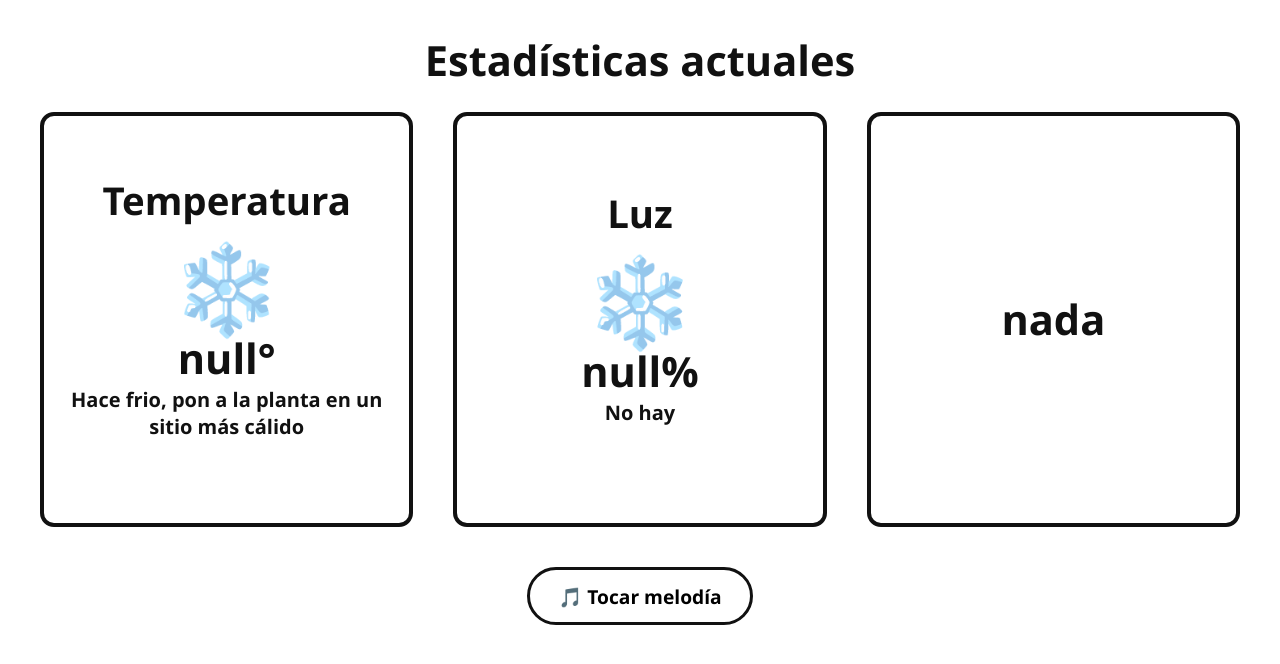
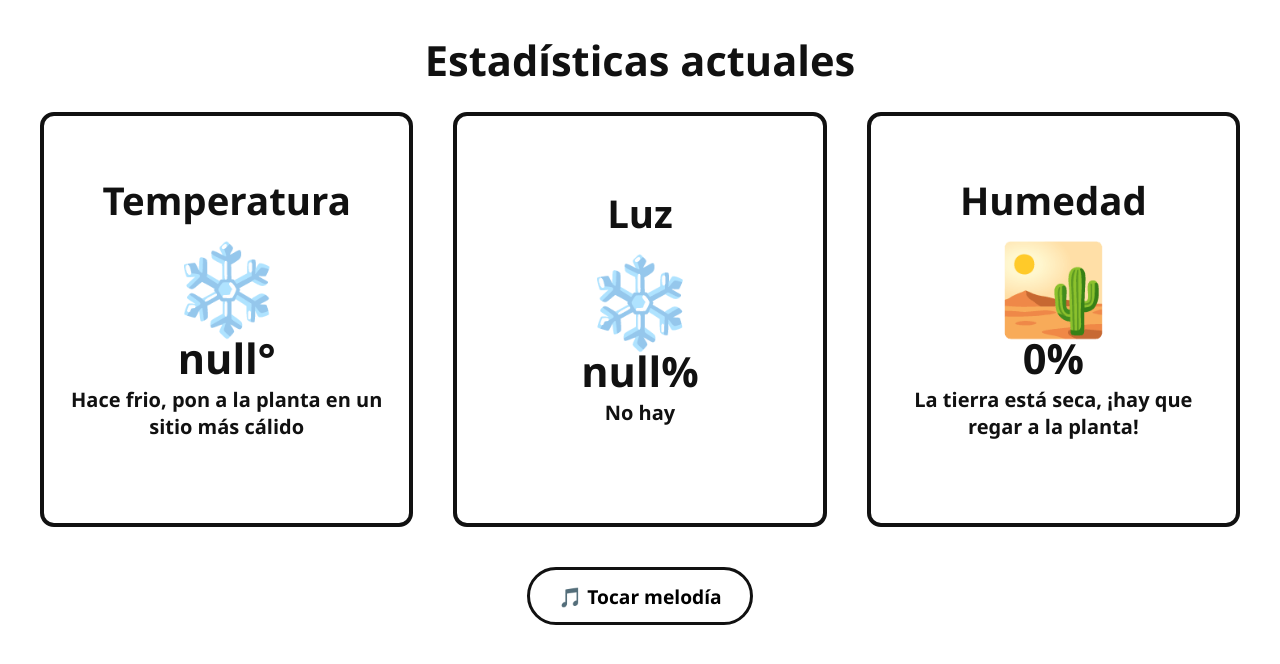
Before and after one commit to angelgandarias/Plantamigo, a Flask app: page / in a window 1280 px wide. Shown: the part 83-747 px from the top of the page. Run offline with Flask 3, Linux system fonts and the light colour scheme; some libraries are stand-ins or nearby versions.

Commit message:
Cambios de funcion de humedad
Ahora se muestra la humedad en frontend y tambien se lee correctamente espero, [pendiente de prueba en la realidad]

```diff
--- a/web/app.py
+++ b/web/app.py
@@ -9,7 +9,8 @@ sys.path.insert(0, os.path.dirname(os.path.dirname(os.path.abspath(__file__))))
 from sensores.buzzer import melodia
 from sensores.temperature import buscar_sensor, leer_temperatura
 from sensores.lightSensor import leer_luz
-from sensores.moisture import abrir_bus, leer_dos_humedades
+from sensores.moisture import abrir_bus, leer_dos_humedades, media
+from basedatos import guardar_lectura
 from basedatos.consultas import datos_del_dia, ErrorConexionBD, ErrorConsultaBD
 from datetime import datetime
 
@@ -21,6 +22,10 @@ BUS_I2C = abrir_bus()  # ADC del hat (humedad en A2 y A4), se abre una sola vez
 
 ultima = {"temperatura": None, "hora": None, "luz": None}
 
+# --- Humedad del suelo (media de los 2 sensores en A2 y A4) ---
+ultima_humedad = {"humedad": None, "hora": None}
+INTERVALO_GUARDADO_HUMEDAD = 300  # segundos entre guardados en la BD (5 min)
+ID_PLANTA = os.environ.get("ID_PLANTA")  # planta a la que se asignan las lecturas
 
 def lector_en_segundo_plano():
     carpeta = buscar_sensor()
@@ -43,12 +48,30 @@ def lectura_simultanea_datos_brutos()-> tuple[float, float]:
     # Devuelve una tupla con la humedad (%) de los dos sensores (None si alguno falla)
     return leer_dos_humedades(BUS_I2C)
 def obtener_media(tupla_datos:tuple[float, float])-> float:
-    total:float = 0
-    elementos = 0
-    for dato in tupla_datos:
-        elementos += 1
-        total += dato
-    return total / elementos
+    # Media de las humedades ignorando los sensores que fallaron (None)
+    return media(tupla_datos)
+
+
+def lector_humedad_en_segundo_plano():
+    """Lee los dos sensores, calcula la media y la guarda en memoria y (cada X min) en la BD.
+
+    Va en su propio hilo para no depender del sensor de temperatura.
+    """
+    proximo_guardado = 0
+    while True:
+        humedad = obtener_media(lectura_simultanea_datos_brutos())
+        if humedad is not None:
+            ultima_humedad["humedad"] = round(humedad, 1)
+            ultima_humedad["hora"] = time.time()
+
+            if ID_PLANTA and time.time() >= proximo_guardado:
+                try:
+                    guardar_lectura(int(ID_PLANTA), humedad=ultima_humedad["humedad"])
+                    proximo_guardado = time.time() + INTERVALO_GUARDADO_HUMEDAD
+                except Exception as error:  # BD caída: seguimos leyendo igualmente
+                    print(f"[BD] No se pudo guardar la humedad: {error}")
+                    proximo_guardado = time.time() + INTERVALO  # reintenta pronto
+        time.sleep(INTERVALO)
 
 def formatear_dato_y_enviar():
     # TODO: Supongo que aqui deberia de formatear ese dato y enviarlo a la web
@@ -77,6 +100,13 @@ def api_luz():
     hora = ultima["hora"]
     antiguedad = None if hora is None else round(time.time() - hora)
     return jsonify(luz=ultima["luz"], antiguedad_s=antiguedad)
+
+
+@app.route("/api/humedad")
+def api_humedad():
+    hora = ultima_humedad["hora"]
+    antiguedad = None if hora is None else round(time.time() - hora)
+    return jsonify(humedad=ultima_humedad["humedad"], antiguedad_s=antiguedad)
 
 
 @app.route("/api/melodia", methods=["POST"])
@@ -111,4 +141,5 @@ def api_dia(fecha):
 
 if __name__ == "__main__":
     threading.Thread(target=lector_en_segundo_plano, daemon=True).start()
+    threading.Thread(target=lector_humedad_en_segundo_plano, daemon=True).start()
     app.run(host="0.0.0.0", port=5000, threaded=True)
--- a/web/basedatos/schema.sql
+++ b/web/basedatos/schema.sql
@@ -50,8 +50,8 @@ CREATE TABLE IF NOT EXISTS datos_planta (
     id_planta    INTEGER      NOT NULL REFERENCES plantas (id_planta) ON DELETE CASCADE,
     fecha        TIMESTAMPTZ  NOT NULL DEFAULT now(),
     temperatura  NUMERIC(4,1),                                          -- °C (DHT11)
-    humedad      NUMERIC(4,1) CHECK (humedad BETWEEN 0 AND 100),        -- % HR (DHT11)
-    luz          REAL         CHECK (luz >= 0),                         -- lux (BH1750)
+    humedad      NUMERIC(4,1) CHECK (humedad BETWEEN 0 AND 100),        -- % humedad del suelo (media de los 2 sensores Grove, A2 y A4)
+    luz          REAL         CHECK (luz >= 0),                         -- % de luz (Grove Light Sensor, A0)
     calidad_aire REAL         CHECK (calidad_aire >= 0),                -- ppm aprox. (MQ135)
     --La PK también sirve de índice para consultar el histórico de una planta por fechas
     PRIMARY KEY (id_planta, fecha)
--- a/web/templates/calendar.html
+++ b/web/templates/calendar.html
@@ -117,7 +117,7 @@
         <ul>
           <li>Temperatura: <b>${num(p.temperatura_media, "°")}</b> (${num(p.temperatura_min, "°")} – ${num(p.temperatura_max, "°")})</li>
           <li>Humedad: <b>${num(p.humedad_media, " %")}</b></li>
-          <li>Luz: <b>${num(p.luz_media, " lux")}</b></li>
+          <li>Luz: <b>${num(p.luz_media, " %")}</b></li>
           <li>Aire: <b>${num(p.calidad_aire_media, " ppm")}</b></li>
         </ul>
         <small>${p.lecturas} lecturas</small>
--- a/web/templates/index.html
+++ b/web/templates/index.html
@@ -39,7 +39,13 @@
       <div class="mensaje" id="luz-mensaje">Leyendo el sensor...</div>
       <div class="detalle" id="luz-detalle"></div>
     </div>
-    <div class="tarjeta"><span class="vacia">nada</span></div>
+    <div class="tarjeta">
+      <h2>Humedad</h2>
+      <div class="icono" id="hum-icono">⏳</div>
+      <div class="valor" id="hum-valor">--%</div>
+      <div class="mensaje" id="hum-mensaje">Leyendo los sensores...</div>
+      <div class="detalle" id="hum-detalle"></div>
+    </div>
   </section>
 
   <div class="acciones">
@@ -95,6 +101,33 @@
       }
     }
 
+    // Umbrales orientativos: ajústalos al calibrar los sensores
+    function estadoHumedad(h) {
+      if (h >= 70) return { icono: "💦", mensaje: "La tierra está muy húmeda, no hace falta regar" };
+      if (h >= 35) return { icono: "🪴", mensaje: "La humedad es adecuada, la planta está a gusto!" };
+      return { icono: "🏜️", mensaje: "La tierra está seca, ¡hay que regar a la planta!" };
+    }
+
+    async function actualizarHumedad() {
+      try {
+        const r = await fetch("/api/humedad");
+        const datos = await r.json();
+
+        if (datos.humedad === null) {
+          document.getElementById("hum-mensaje").textContent = "Sin lectura de los sensores";
+          return;
+        }
+        const e = estadoHumedad(datos.humedad);
+        document.getElementById("hum-icono").textContent = e.icono;
+        document.getElementById("hum-valor").textContent = datos.humedad + "%";
+        document.getElementById("hum-mensaje").textContent = e.mensaje;
+        document.getElementById("hum-detalle").textContent =
+          datos.antiguedad_s > 30 ? `Última lectura hace ${datos.antiguedad_s} s` : "";
+      } catch (err) {
+        document.getElementById("hum-mensaje").textContent = "Sin conexión con la planta";
+      }
+    }
+
     async function tocarMelodia() {
       const boton = document.getElementById("boton-melodia");
       const estado = document.getElementById("estado-melodia");
@@ -111,6 +144,8 @@
 
     actualizarTemperatura();
     actualizarLuz();
+    actualizarHumedad();
+    setInterval(actualizarHumedad, 5000);
     setInterval(actualizarTemperatura, 5000);
     setInterval(actualizarLuz, 5000);
   </script>
```
